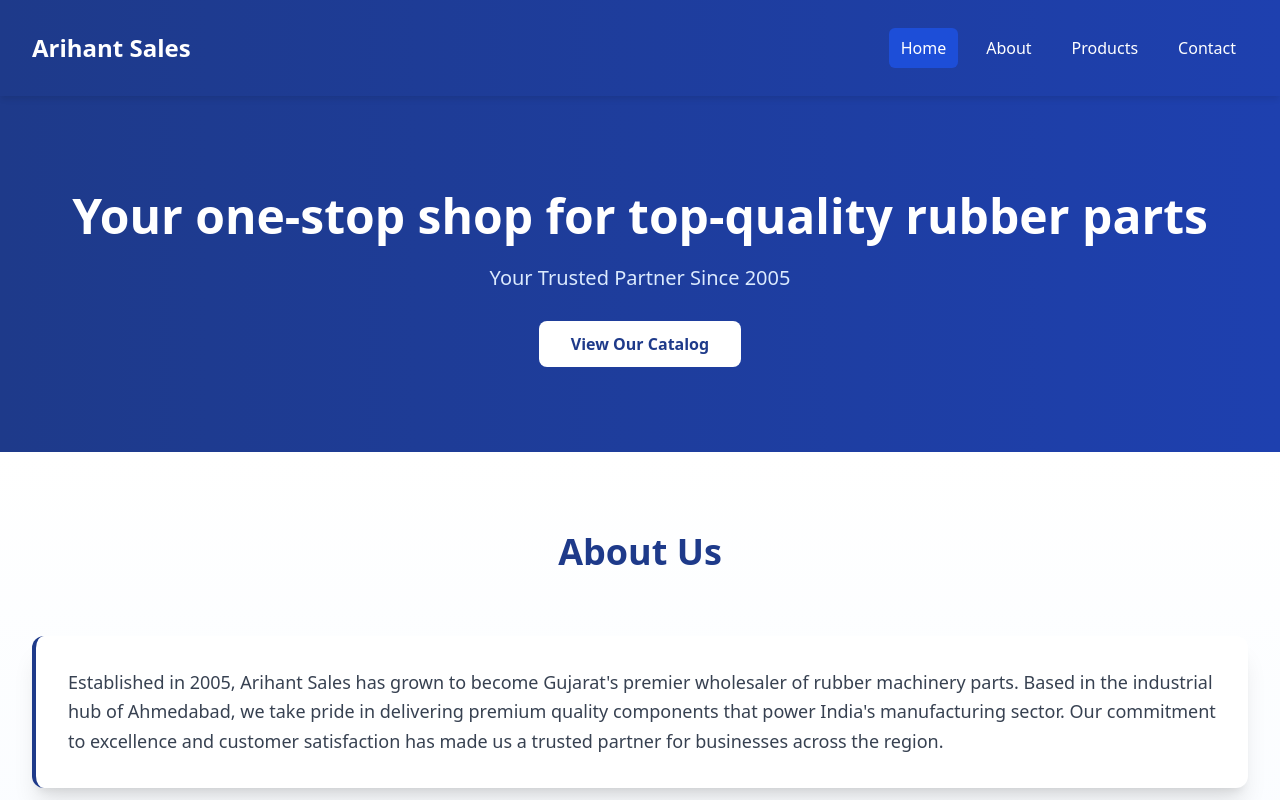
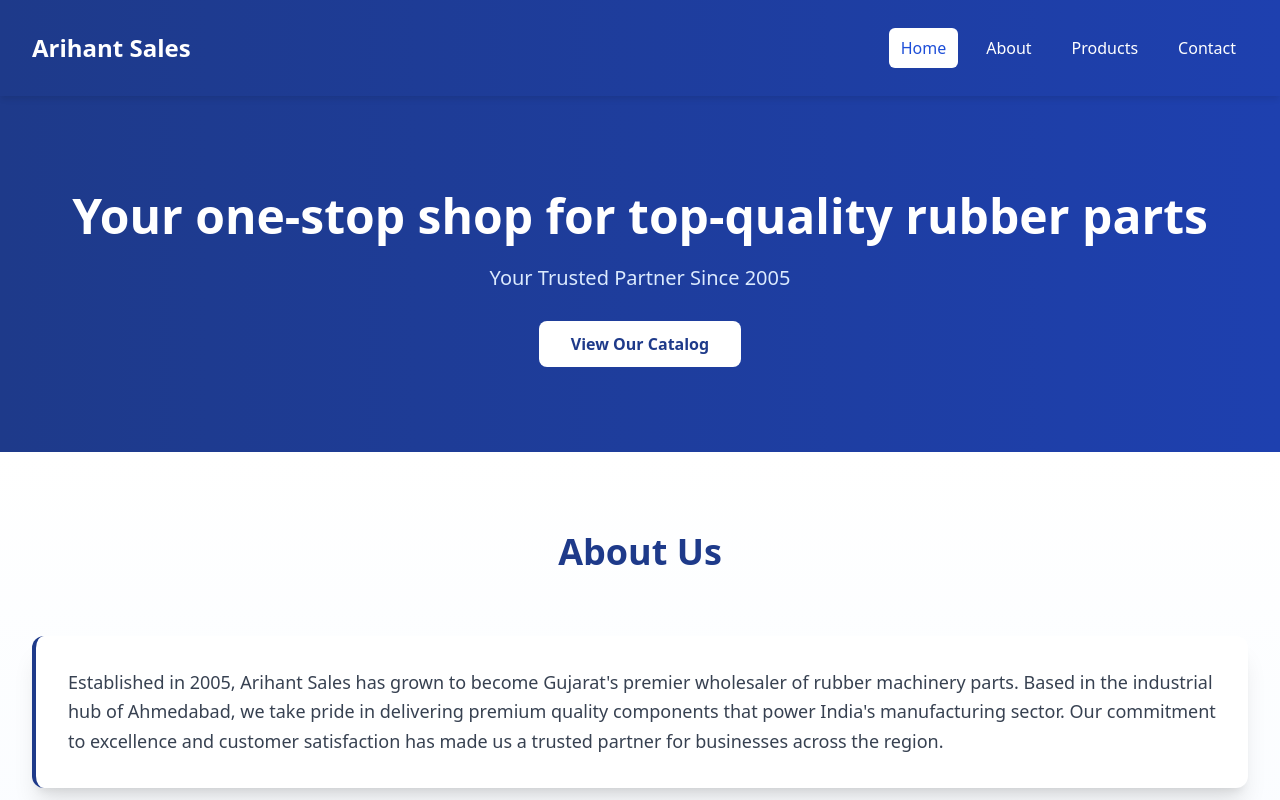
Before and after one commit to Aummehta/arihantsales, a plain HTML site: page index.html in a window 1280 px wide. In both pictures the pointer is over the link "Home". Shown: the top 800 px of the page. Drawn offline with nearby package versions, Linux system fonts and the light colour scheme.

Commit message:
Update index.html

```diff
--- a/index.html
+++ b/index.html
@@ -56,7 +56,8 @@
         }
 
         .nav-links a:hover {
-            background-color: #1d4ed8;
+            background-color: white;
+            color:#1d4ed8;
         }
 
         .mobile-menu-button {
```
